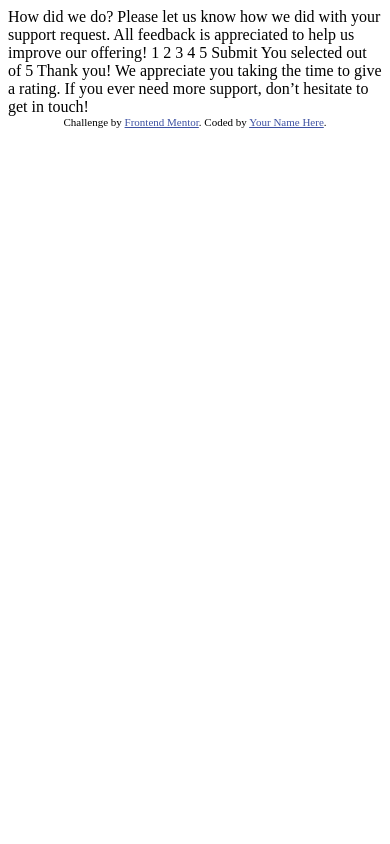
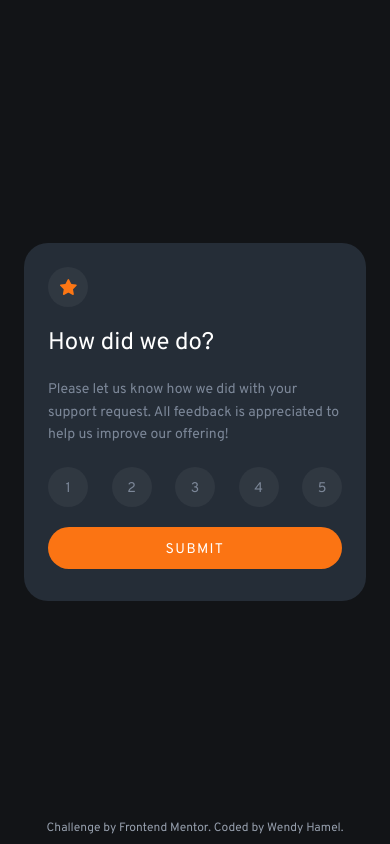
Before and after one commit to wendyhamel/FmInteractiveRatingComponent, a plain HTML site: page index.html in a window 390 px wide. Drawn offline with nearby package versions, Linux system fonts and the light colour scheme.

Commit message:
Worked on desktop design, finished mobile design.

```diff
--- a/index.html
+++ b/index.html
@@ -4,46 +4,81 @@
   <meta charset="UTF-8">
   <meta name="viewport" content="width=device-width, initial-scale=1.0"> <!-- displays site properly based on user's device -->
 
+  <!-- Font -->
+  <link rel="preconnect" href="https://fonts.googleapis.com">
+  <link rel="preconnect" href="https://fonts.gstatic.com" crossorigin>
+  <link href="https://fonts.googleapis.com/css2?family=Overpass:wght@400;700&display=swap" rel="stylesheet">
+
+  <!-- Tailwind play cdn ( for development and play purposes ) -->
+  <script src="https://cdn.tailwindcss.com"></script>
+  <script>
+    tailwind.config = {
+      theme: {
+        fontFamily: {
+          'sans': ['Overpass', 'sans-serif'],
+        },
+        colors: {
+          orange: 'hsl(25, 97%, 53%)',
+          white: 'hsl(0, 0%, 100%)',
+          'light-gray': 'hsl(217, 12%, 63%)',
+          gray: 'hsl(216, 12%, 54%)',
+          blue: 'hsl(213, 19%, 18%)',
+          'dark-blue': 'hsl(216, 12%, 8%)',
+        }
+      }
+    }
+  </script>
+
+  <!-- Alpine.js -->
+  <script defer src="https://unpkg.com/alpinejs@3.x.x/dist/cdn.min.js"></script>
+
   <link rel="icon" type="image/png" sizes="32x32" href="./images/favicon-32x32.png">
 
   <title>Frontend Mentor | Interactive rating component</title>
 
-  <!-- Feel free to remove these styles or customise in your own stylesheet 👍 -->
-  <style>
-    .attribution { font-size: 11px; text-align: center; }
-    .attribution a { color: hsl(228, 45%, 44%); }
-  </style>
 </head>
-<body>
-
+<body class="bg-dark-blue text-white grid place-items-center h-screen px-6">
+  <main class="max-w-[424px] bg-blue rounded-3xl mx-auto px-6 pt-6 pb-8 md:px-8">
     <!-- Rating state start -->
-
-  How did we do?
-
+    <section class="flex flex-col gap-5 md:gap-6">
+      <div class="rounded-full bg-white/5 w-10 h-10 grid place-items-center md:w-12 md:h-12">
+        <img src="images/icon-star.svg" alt="star icon">
+      </div>
+      <h2 class="text-2xl md:text-3xl">How did we do?</h2>
+      <p class="text-gray text-sm leading-relaxed md:text-base">
       Please let us know how we did with your support request. All feedback is appreciated
       to help us improve our offering!
+      </p>
+      <div class="flex items-center justify-between gap-2">
+        <button class="rounded-full w-10 h-10 grid place-items-center bg-white/5 text-gray text-sm md:w-12 md:h-12 md:text-base hover:bg-orange hover:text-white active:bg-gray active:text-white ease-in-out duration-150"><span class="pt-1">1</span></button>
+        <button class="rounded-full w-10 h-10 grid place-items-center bg-white/5 text-gray text-sm md:w-12 md:h-12 md:text-base hover:bg-orange hover:text-white active:bg-gray active:text-white ease-in-out duration-150"><span class="pt-1">2</span></button>
+        <button class="rounded-full w-10 h-10 grid place-items-center bg-white/5 text-gray text-sm md:w-12 md:h-12 md:text-base hover:bg-orange hover:text-white active:bg-gray active:text-white ease-in-out duration-150"><span class="pt-1">3</span></button>
+        <button class="rounded-full w-10 h-10 grid place-items-center bg-white/5 text-gray text-sm md:w-12 md:h-12 md:text-base hover:bg-orange hover:text-white active:bg-gray active:text-white ease-in-out duration-150"><span class="pt-1">4</span></button>
+        <button class="rounded-full w-10 h-10 grid place-items-center bg-white/5 text-gray text-sm md:w-12 md:h-12 md:text-base hover:bg-orange hover:text-white active:bg-gray active:text-white ease-in-out duration-150"><span class="pt-1">5</span></button>
+      </div>
 
-  1 2 3 4 5
+      <button type="button" class="uppercase bg-orange rounded-full flex items-baseline justify-center text-sm leading-none tracking-widest p-3 hover:bg-white hover:text-orange ease-in-out duration-150"><span class="pt-1">Submit</span></button>
+    </section>
+    <!-- Rating state end -->
+    <!-- Thank you state start -->
+    <section class="flex flex-col items-center gap-5 md:gap-6 md:mt-6 md:mb-4 hidden">
 
-  Submit
+      <img src="images/illustration-thank-you.svg" alt="thank you illustration">
+      <div class="rounded-full bg-white/5 text-orange text-small px-4 py-2 md:text-base md:px-5 md:py-1">
+        You selected <span>4</span> out of 5
+      </div>
 
-  <!-- Rating state end -->
-
-  <!-- Thank you state start -->
-
-  You selected <!-- Add rating here --> out of 5
-
-  Thank you!
-
+      <h2 class="text-2xl md:text-3xl">Thank you!</h2>
+      <p class="text-gray text-sm leading-relaxed text-center md:text-base">
         We appreciate you taking the time to give a rating. If you ever need more support,
         don’t hesitate to get in touch!
-
+      </p>
+    </section>
     <!-- Thank you state end -->
-
-
-  <div class="attribution">
-    Challenge by <a href="https://www.frontendmentor.io?ref=challenge" target="_blank">Frontend Mentor</a>.
-    Coded by <a href="#">Your Name Here</a>.
-  </div>
+  </main>
+  <footer class="fixed bottom-0 inset-x-0 text-center pb-2 text-light-gray text-xs">
+    Challenge by <a class="text-light-gray hover:underline hover:text-gray ease-in-out duration-150" href="https://www.frontendmentor.io/challenges/todo-app-Su1_KokOW" target="_blank">Frontend Mentor</a>.
+    Coded by <a class="text-light-gray hover:underline hover:text-gray ease-in-out duration-150" href="https://www.frontendmentor.io/profile/wendyhamel" target="_blank">Wendy Hamel</a>.
+  </footer>
 </body>
 </html>
```
Lines whose indentation alone changed are shown as unchanged.
